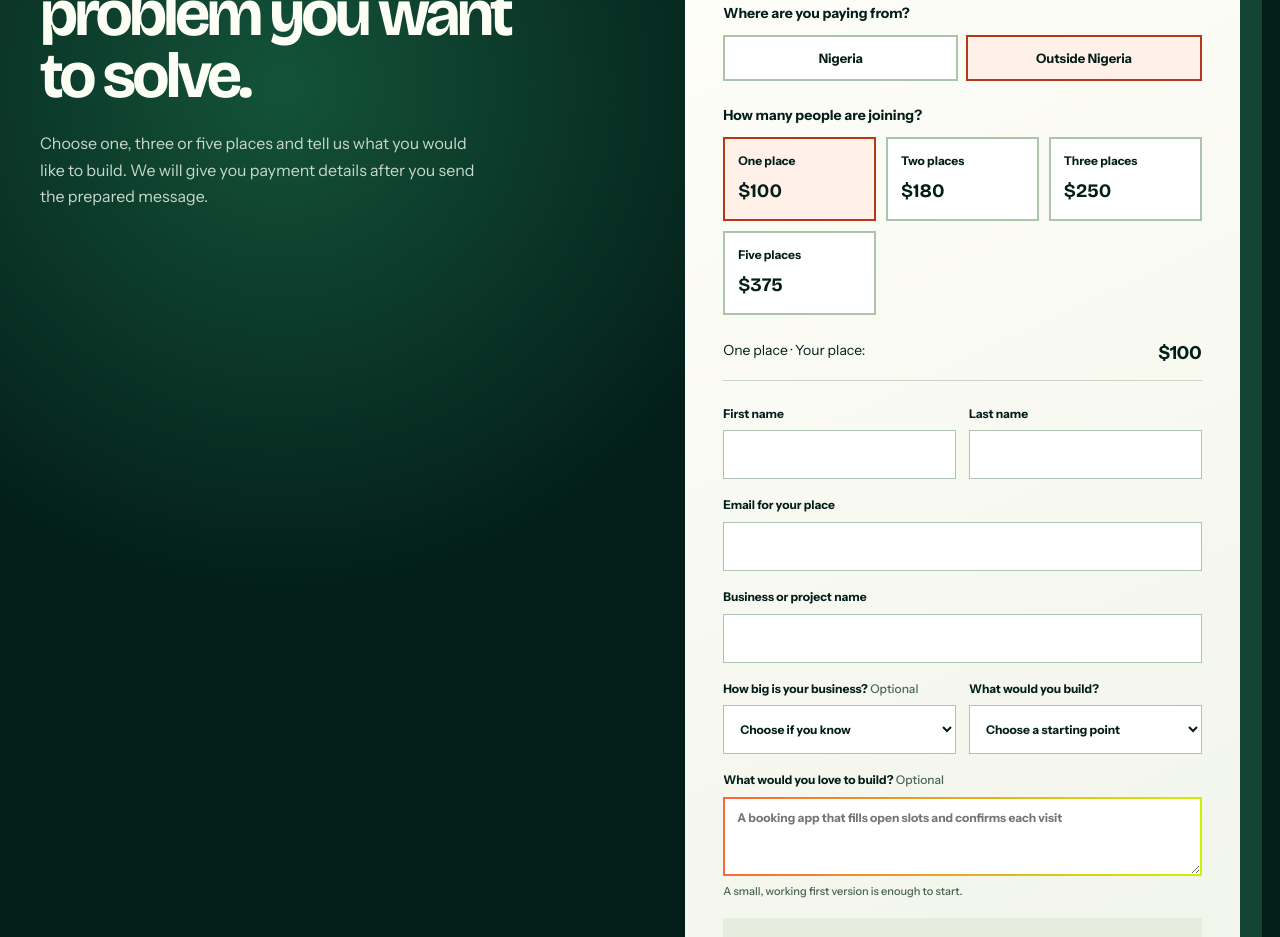
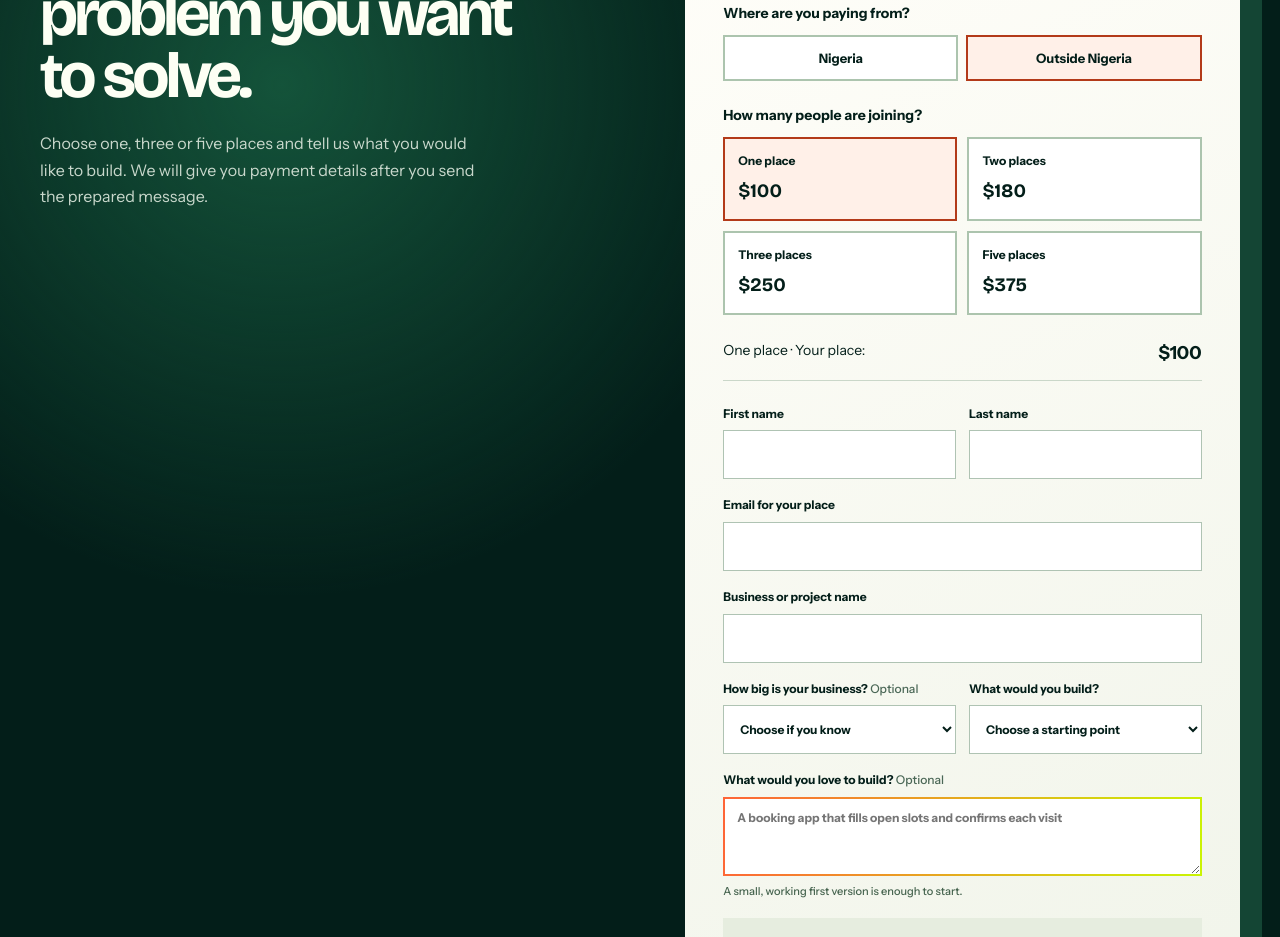
Before and after one commit to Greatdorlin/run-rentless, a Next.js app: page /moredone in a window 1280 px wide. Shown: the part 6480-7417 px from the top of the page. Built offline with nearby package versions, Linux system fonts and the light colour scheme.

Commit message:
Align four international seat choices

```diff
--- a/src/app/moredone/more-done-form.tsx
+++ b/src/app/moredone/more-done-form.tsx
@@ -81,7 +81,7 @@ export function MoreDoneForm({ initialNigeria }: { initialNigeria: boolean }) {
       <button type="button" aria-pressed={!nigeria} onClick={() => setNigeria(false)}>Outside Nigeria</button>
     </div>
     <p className="md-form__choice-label">How many people are joining?</p>
-    <div className="md-form__seats" role="group" aria-label="Number of places">
+    <div className={`md-form__seats${nigeria ? "" : " md-form__seats--four"}`} role="group" aria-label="Number of places">
       {([1, 2, 3, 5] as const).filter((count) => !nigeria || count !== 2).map((count) => <button key={count} type="button" aria-pressed={seats === count} onClick={() => setSeats(count)}>
         <span>{moreDonePlans[count].label}</span><strong>{price(count, nigeria)}</strong>
       </button>)}
--- a/src/app/moredone/moredone.css
+++ b/src/app/moredone/moredone.css
@@ -100,6 +100,7 @@
 .md-pricing article{box-shadow:0 17px 42px #0b2a1d0d;transition:transform .2s ease,box-shadow .2s ease}
 .md-pricing article:hover{transform:translateY(-3px);box-shadow:0 22px 48px #0b2a1d1b}
 .md-pricing__grid--four{grid-template-columns:repeat(4,minmax(0,1fr))}
+.md-form__seats--four{grid-template-columns:repeat(2,minmax(0,1fr))}
 .md-form{background:linear-gradient(155deg,#fffef9,#eff3e8)}
 .md-form__idea textarea{border:2px solid transparent;background:linear-gradient(#fff,#fff) padding-box,linear-gradient(100deg,#ff6338,#c6ff00,#ff6338) border-box;background-size:100% 100%,220% 100%;animation:md-idea-line 8s linear infinite}
 .md-form__idea textarea:focus{outline:2px solid #0d6343;outline-offset:3px}
@@ -111,5 +112,5 @@
 .md-sound[aria-pressed=true] .md-sound__bars i{animation:md-sound-bars .85s ease-in-out infinite alternate}.md-sound[aria-pressed=true] .md-sound__bars i:nth-child(2){animation-delay:.17s}.md-sound[aria-pressed=true] .md-sound__bars i:nth-child(3){animation-delay:.35s}.md-sound[aria-pressed=true] .md-sound__bars i:nth-child(4){animation-delay:.51s}
 @keyframes md-sound-bars{to{height:15px}}
 @media(max-width:950px){.md-pricing__grid--four{grid-template-columns:repeat(2,minmax(0,1fr))}.md-pricing__grid--four article:last-child{grid-column:auto}}
-@media(max-width:680px){.md-pricing__grid--four{grid-template-columns:1fr}.md-pricing__grid--four article:last-child{grid-column:auto}}
+@media(max-width:680px){.md-pricing__grid--four,.md-form__seats--four{grid-template-columns:1fr}.md-pricing__grid--four article:last-child{grid-column:auto}}
 @media(prefers-reduced-motion:reduce){.md-form__idea textarea,.md-sound__bars i{animation:none!important}.md-pricing article{transition:none}}
```
